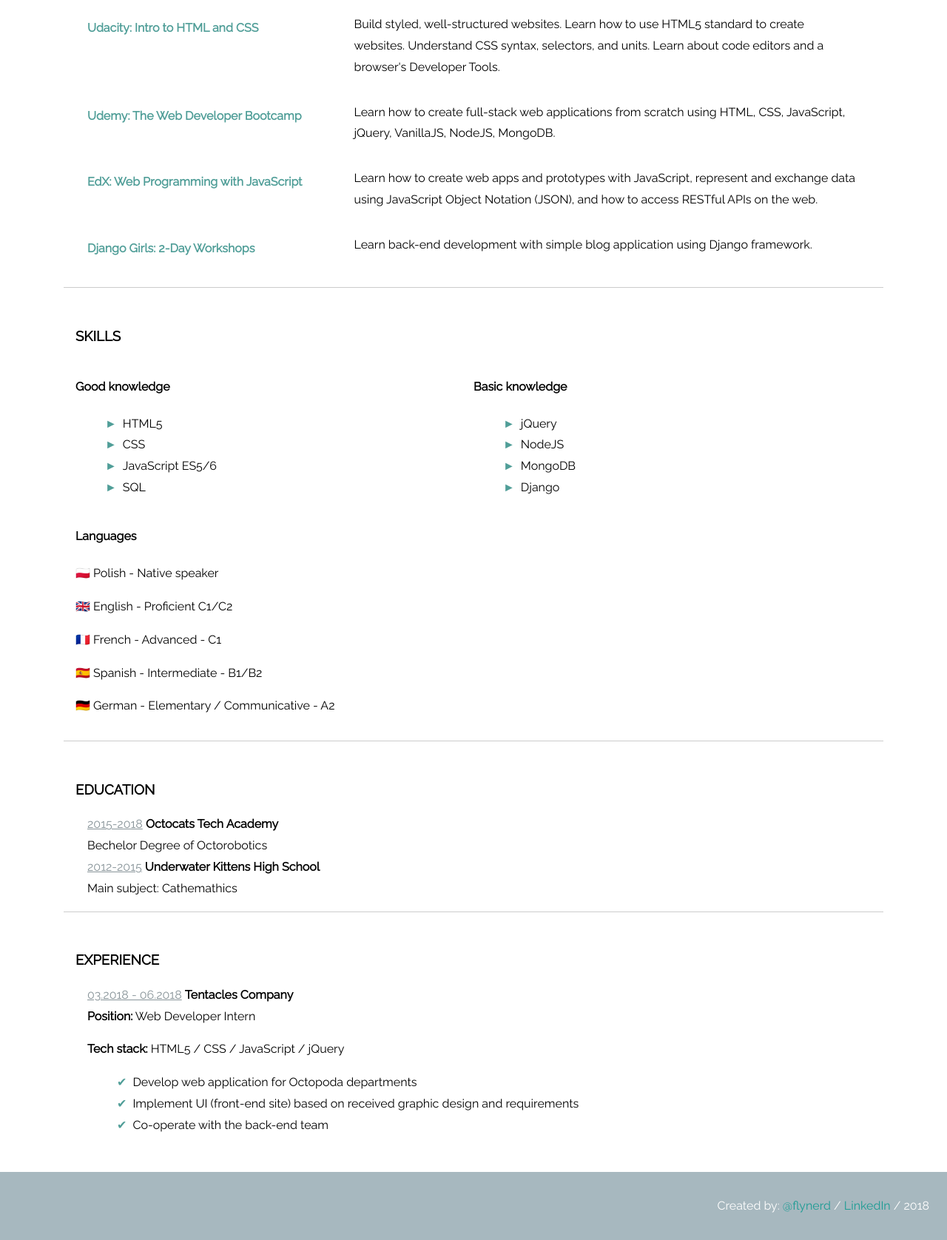
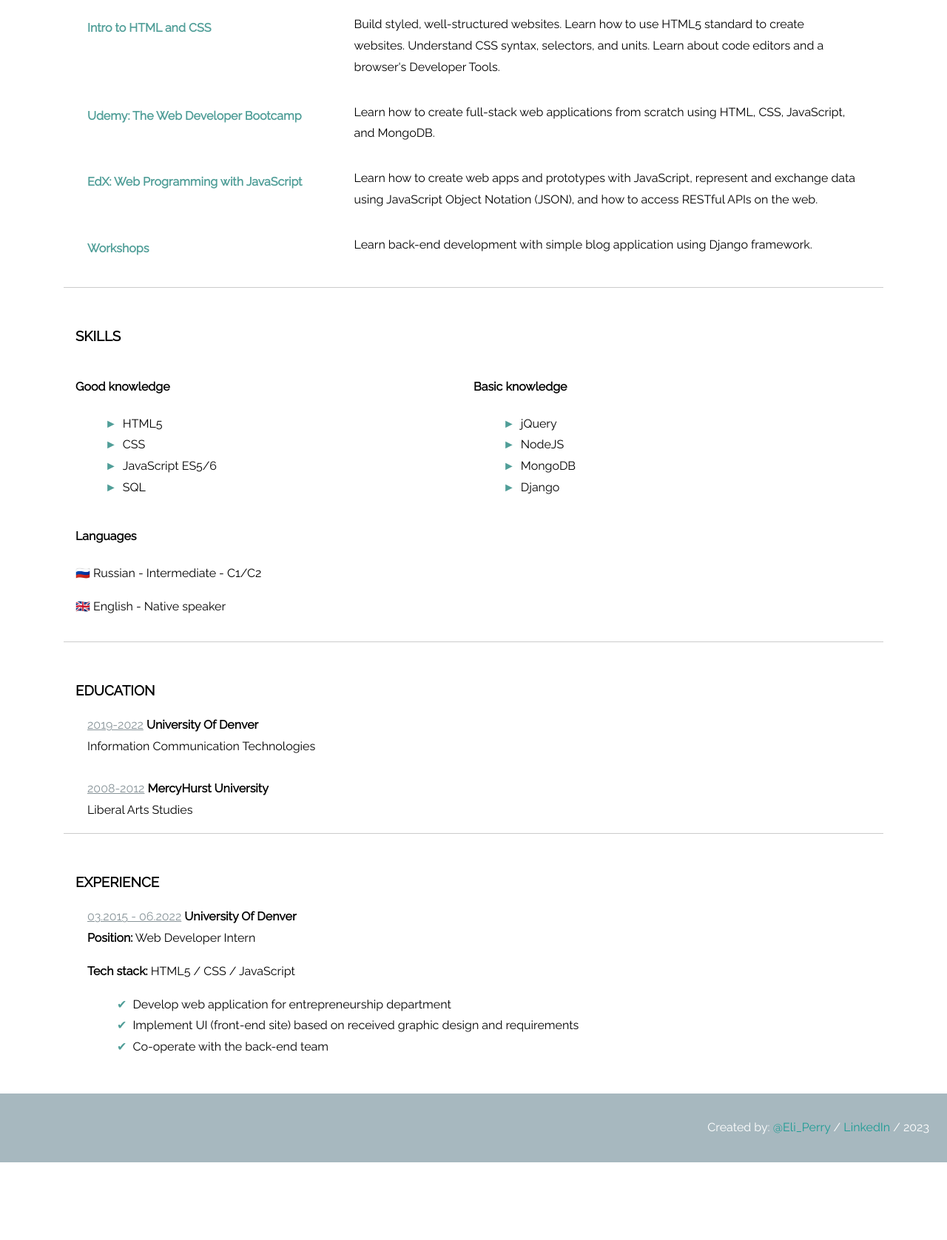
Before and after one commit to openeli/website, a plain HTML site: page index.html in a window 1280 px wide. Shown: the part 610-2286 px from the top of the page at 74% size. After the commit the page ends 2181 px from the top, so only its background shows below. Drawn offline with Linux system fonts and the light colour scheme.

Commit message:
Discription
Minor touches

```diff
--- a/index.html
+++ b/index.html
@@ -2,9 +2,9 @@
 <html>
 <head>
   <meta charset="UTF-8">
-  <title>CV - Ocat</title>
-  <meta name="description" content="simple CV example created with HTML and CSS">
-  <meta name="author" content="Fly Nerd">
+  <title>CV - Eli Perry</title>
+  <meta name="description" content="simple CV page">
+  <meta name="author" content="Eli Perry">
   <link rel="icon" href="./img/favicon.ico">
   <meta name="viewport" content="width=device-width, initial-scale=1">
   <link rel="stylesheet" href="https://use.fontawesome.com/releases/v5.0.13/css/all.css" integrity="sha384-DNOHZ68U8hZfKXOrtjWvjxusGo9WQnrNx2sqG0tfsghAvtVlRW3tvkXWZh58N9jp" crossorigin="anonymous">
@@ -16,22 +16,23 @@
     <div>
       <img src="./img/avatar.jpg" />
     </div>
-    <h1>Ocat Verdigris</h1>
+    <h1>Eli Perry</h1>
     <section>
-      <p>Hello! I am Ocat Verdigris. I work as interface and front-end developer. I have passion for pixel perfect, minimal and easy to use interfaces. I'm  focused, dedicated, hard-working and willing to learn in a changing and challenging environment.</p>
-      <a href="https://www.facebook.com/flynerdpl/" target="_blank">
+      <p>Greetings! I am Eli Perry a cloud enthusiast with passion to learn, explore and challenge myself.
+        It is through overcoming these challenges I discover the motivation that propels me to a new level.</p>
+      <a href="https://www.facebook.com/EliJPerry/" target="_blank">
         <i class="fab fa-facebook-f"></i>
       </a>
-      <a href="https://www.twitter.com/flynerdpl/" target="_blank">
+      <a href="https://twitter.com/EliJPerry" target="_blank">
         <i class="fab fa-twitter"></i>
       </a>
-      <a href="https://github.com/ritaly" target="_blank">
+      <a href="https://github.com/openeli" target="_blank">
         <i class="fab fa-github-alt"></i>
       </a>
-      <a href="https://www.instagram.com/flynerdpl/" target="_blank">
+      <a href="https://www.instagram.com/eli.university/" target="_blank">
         <i class="fab fa-instagram"></i>
       </a>
-      <a href="https://www.linkedin.com/in/ritalyczywek/" target="_blank">
+      <a href="https://www.linkedin.com/in/eli-perry/" target="_blank">
         <i class="fab fa-linkedin-in"></i>
       </a>
     </section>
@@ -41,10 +42,11 @@
       <h3>Courses & Workshops</h3>
       <article class='course'>
         <div class='title'>
-          <h4>Udacity: Intro to HTML and CSS</h4>
+          <h4>Intro to HTML and CSS</h4>
         </div>
         <div class="descrition">
-          <p>Build styled, well-structured websites. Learn how to use HTML5 standard to create websites. Understand CSS syntax, selectors, and units. Learn about code editors and a browser's Developer Tools.</p>
+          <p>Build styled, well-structured websites. Learn how to use HTML5 standard to create websites.
+            Understand CSS syntax, selectors, and units. Learn about code editors and a browser's Developer Tools.</p>
         </div>
       </article>
       <article class='course'>
@@ -52,7 +54,7 @@
           <h4>Udemy: The Web Developer Bootcamp</h4>
         </div>
         <div class="descrition">
-          <p>Learn how to create full-stack web applications from scratch using HTML, CSS, JavaScript, jQuery, VanillaJS, NodeJS, MongoDB.</p>
+          <p>Learn how to create full-stack web applications from scratch using HTML, CSS, JavaScript, and MongoDB.</p>
         </div>
       </article>
       <article class='course'>
@@ -65,7 +67,7 @@
       </article>
       <article class='course'>
         <div class='title'>
-          <h4>Django Girls: 2-Day Workshops</h4>
+          <h4>Workshops</h4>
         </div>
         <div class="descrition">
           <p>Learn back-end development with simple blog application using Django  framework.</p>
@@ -95,11 +97,9 @@
         </div>
         <div>
           <h4>Languages</h4>
-          <p>🇵🇱 Polish - Native speaker</p>
-          <p>🇬🇧 English - Proficient C1/C2</p>
-          <p>🇫🇷 French - Advanced - C1</p>
-          <p>🇪🇸 Spanish - Intermediate - B1/B2</p>
-          <p>🇩🇪 German - Elementary / Communicative - A2</p>
+          <p>🇷🇺 Russian - Intermediate - C1/C2</p>
+          <p>🇬🇧 English - Native speaker</p>
+
         </div>
       </div>
     </section>
@@ -108,18 +108,19 @@
       <h3>Education</h3>
       <article>
         <div class='school'>
-          <span>2015-2018</span> <strong>Octocats tech academy</strong>
+          <span>2019-2022</span> <strong>University of Denver</strong>
         </div>
         <div class="descrition">
-          Bechelor Degree of Octorobotics
+          Information Communication Technologies
         </div>
       </article>
+      <br>
       <article>
         <div class='school'>
-          <span>2012-2015</span> <strong>Underwater kittens high school</strong>
+          <span>2008-2012</span> <strong>MercyHurst University</strong>
         </div>
         <div>
-          Main subject: Cathemathics
+          Liberal Arts Studies
         </div>
       </article>
     </section>
@@ -127,12 +128,12 @@
       <h3>Experience</h3>
       <article>
         <div class='job-title'>
-          <span>03.2018 - 06.2018</span> <strong>Tentacles Company</strong><br> <strong>Position:</strong> Web developer Intern
+          <span>03.2015 - 06.2022</span> <strong>University of Denver</strong><br> <strong>Position:</strong> Web developer Intern
         </div>
         <div>
-          <p><strong>Tech stack:</strong> HTML5 / CSS / JavaScript / jQuery</p>
+          <p><strong>Tech stack:</strong> HTML5 / CSS / JavaScript </p>
           <ul class="job-description">
-            <li>Develop web application for Octopoda departments</li>
+            <li>Develop web application for entrepreneurship department</li>
             <li>Implement UI (front-end site) based on received graphic design and requirements</li>
             <li>Co-operate with the back-end team </li>
           </ul>
@@ -141,7 +142,9 @@
     </section>
   </main>
   <footer>
-    <p>Created by: <a href="https://www.flynerd.pl/">@flynerd</a>  / <a href="https://www.linkedin.com/in/ritalyczywek/">LinkedIn</a> / 2018 </p>
+    <p>Created by: <a href="https://www.openeli.com/">@Eli_Perry</a>  / <a href="https://www.linkedin.com/in/eli-perry">LinkedIn</a> / <script type="text/javascript">
+      document.write(new Date().getFullYear());
+    </script></p>
   </footer>
 </body>
 </html>
```
Also changed, not shown: img/avatar.jpg, 2 other files.
